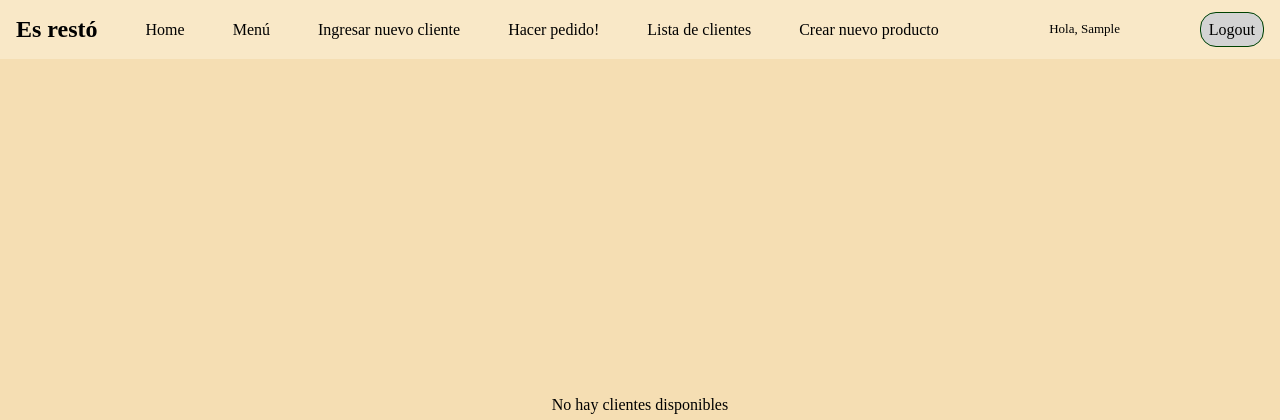
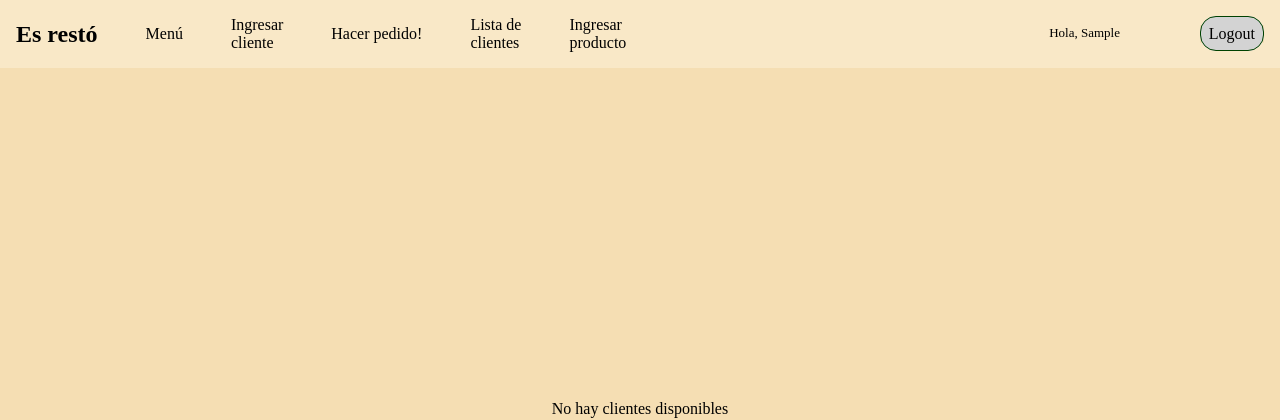
Before and after one commit to pablolospe/django-backend, a Django app: page /clients/ in a window 1280 px wide. Shown: the top 420 px of the page. Run offline with Django 4.2, Linux system fonts and the light colour scheme; the visitor is signed in with stand-in values (Sample User, id 1); data that the repository does not hold is empty.

Commit message:
saqué home, ahohra es en ES RESTÓ

```diff
--- a/grupo10/web/templates/web/base.html
+++ b/grupo10/web/templates/web/base.html
@@ -18,15 +18,16 @@
         <nav class="nav">
             <ul class="ulnav">
                 <li>
-                    <h2>Es restó</h2>
+                    <h2>
+                    <a href="{% url 'index' %}">Es restó</a>
+                    </h2>
                 </li>
-                <li><a href="{% url 'index' %}">Home</a></li>
                 <li><a href="{% url 'menu' %}">Menú</a></li>
-                <li><a href="{% url 'clientForm' %}">Ingresar nuevo cliente</a></li>
+                <li><a href="{% url 'clientForm' %}">Ingresar <br/> cliente</a></li>
                 {% if user.is_authenticated %}
                 <li><a href="{% url 'orderForm' %}">Hacer pedido!</a></li>
-                {% if perms.web.view_client %}<li><a href="{% url 'clients' %}">Lista de clientes</a></li>{% endif %}
-                {% if perms.web.create_product %}<li><a href="{% url 'productForm' %}">Crear nuevo producto</a></li>{% endif %}
+                {% if perms.web.view_client %}<li><a href="{% url 'clients' %}">Lista de <br/> clientes</a></li>{% endif %}
+                {% if perms.web.create_product %}<li><a href="{% url 'productForm' %}">Ingresar <br/> producto</a></li>{% endif %}
                 {% endif %}
             </ul>
 
```
